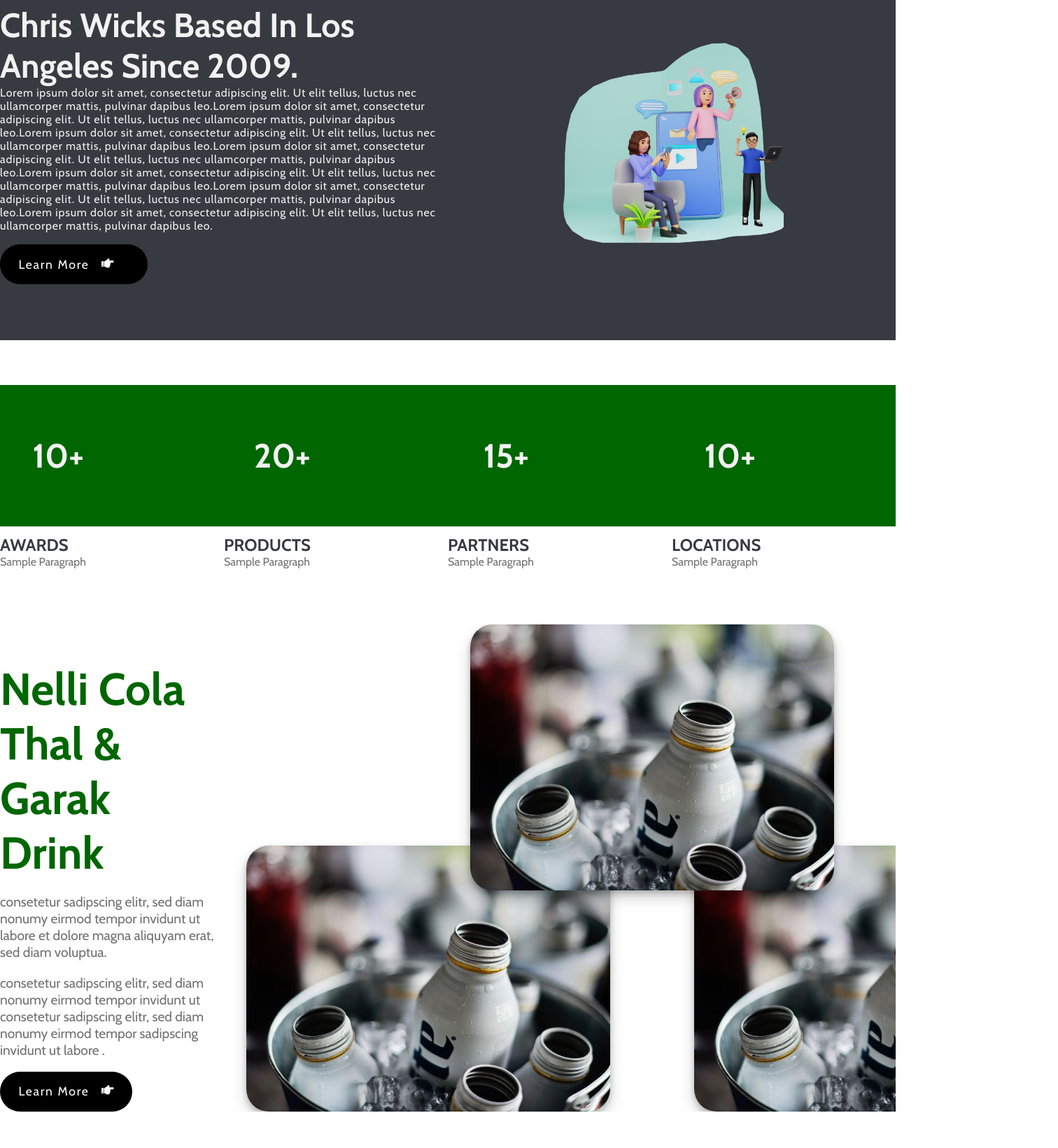
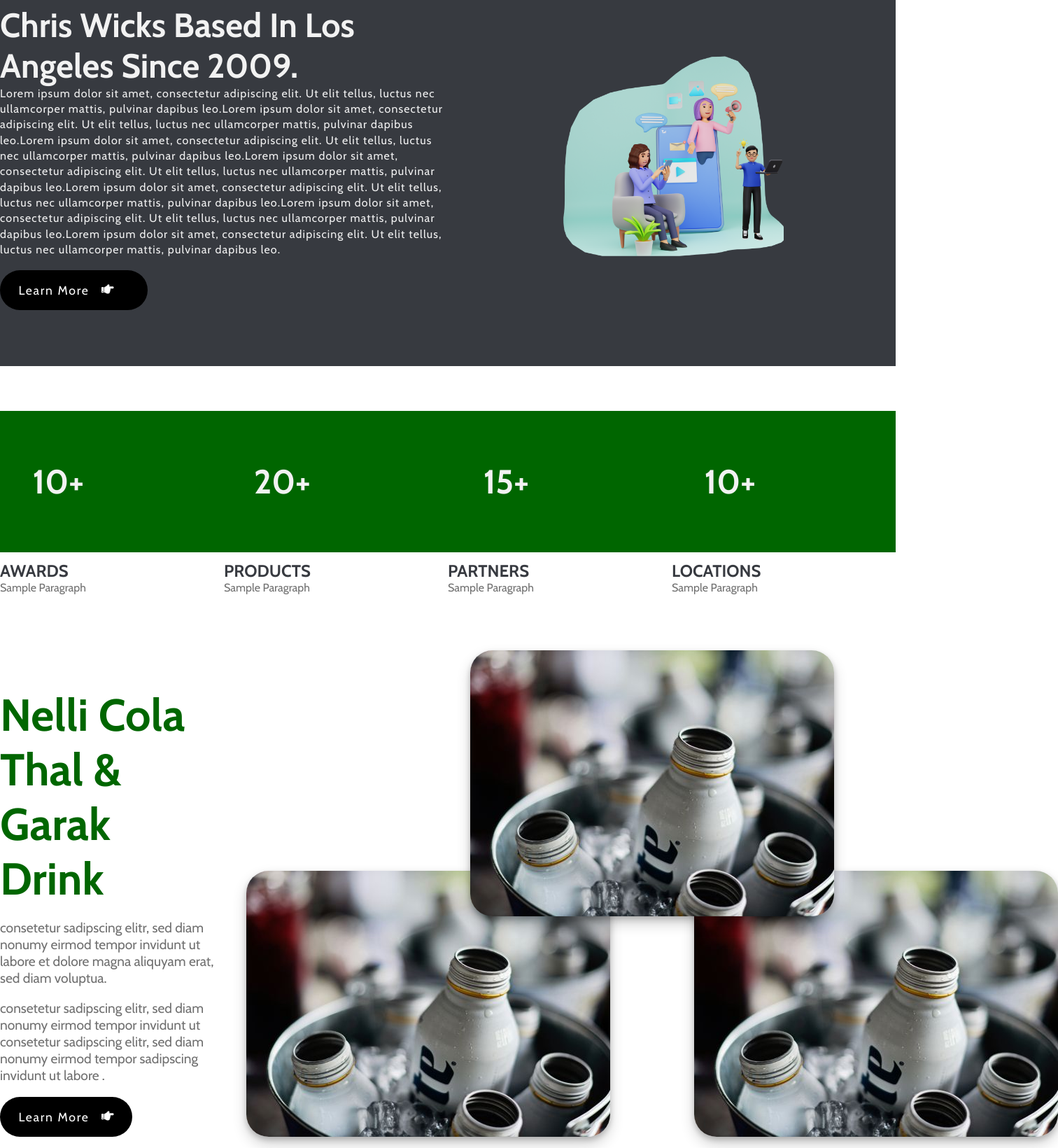
Before and after one commit to baayesh/Delmore, a React (Create React App) app: page / in a window 1280 px wide. Shown: the part 920-2560 px from the top of the page at 70% size, 1512 px wide, since content can reach past the window. Built offline with nearby package versions, Linux system fonts and the light colour scheme.

Commit message:
change the width of the images on usp

```diff
--- a/src/styles/home.css
+++ b/src/styles/home.css
@@ -219,7 +219,8 @@
 
 .about__text__container p {
   text-align: left;
-  letter-spacing: 0.05rem;
+  letter-spacing: 0.1ch;
+  line-height: 2ch;
 }
 
 .about__image__container img {
@@ -384,7 +385,7 @@
   position: relative;
   flex: 3;
   max-width: 1440px;
-  overflow: hidden;
+  /* overflow: hidden; */
 }
 
 .image__stack__item {
```
